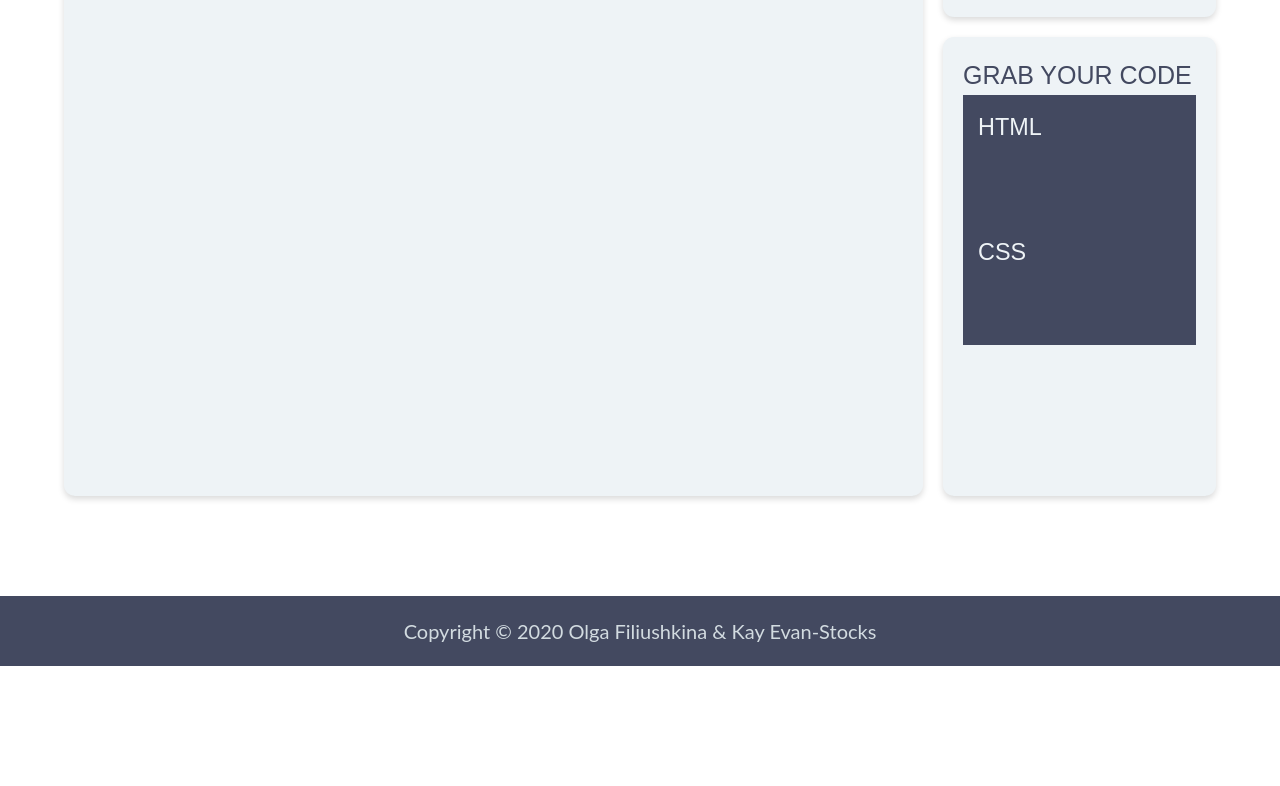
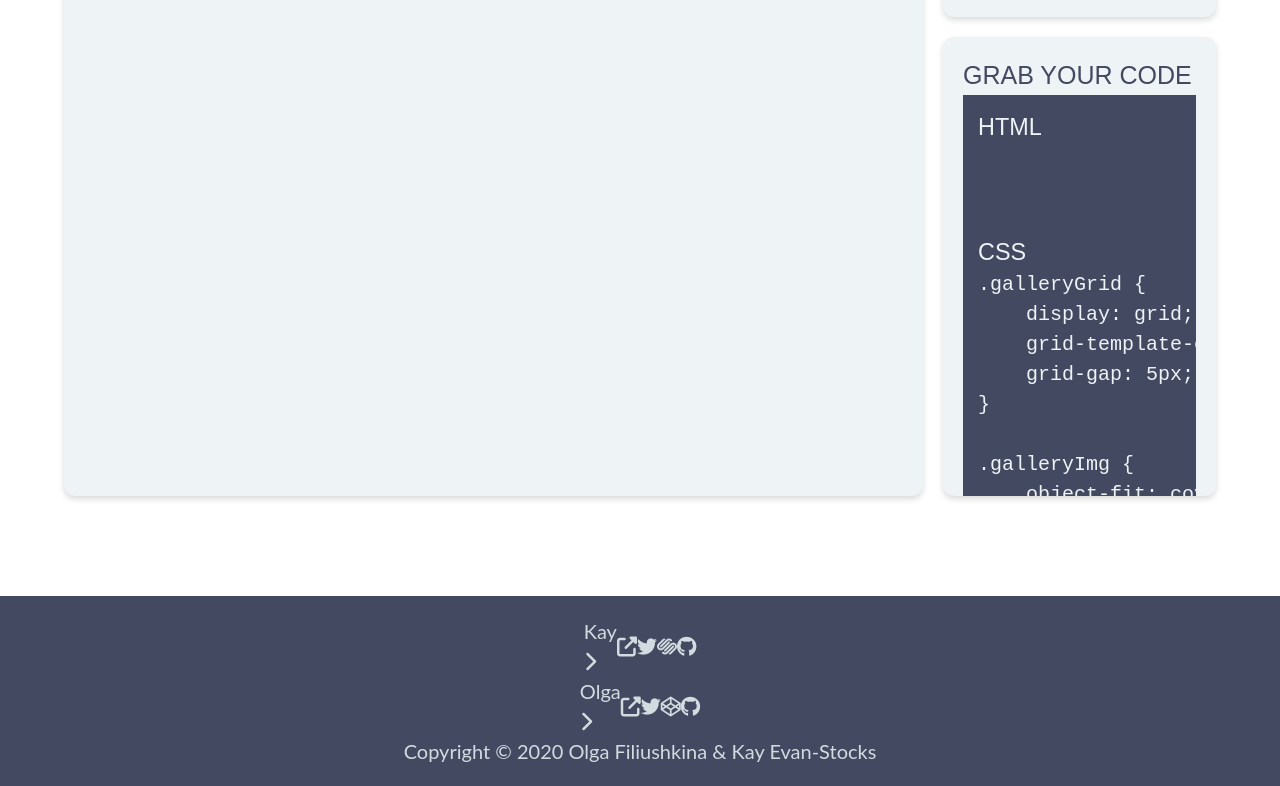
Before and after one commit to Kay-and-olga/ColorGalleryGenerator, a plain HTML site: page index.html in a window 1280 px wide. Shown: the part 1031-1817 px from the top of the page. Before the commit the page ends 1697 px from the top, so only its background shows below. Drawn offline with nearby package versions, Linux system fonts and the light colour scheme; no server answers.

Commit message:
social links expand on hover

```diff
--- a/index.html
+++ b/index.html
@@ -171,7 +171,7 @@
         <!-- social media links on the side of the page -->
         <div class="socialContainer">
             <!-- Kay -->
-            <div class="social">
+            <div class="social" id="kay">
 
                 <div class="name">
                     <p>Kay</p>
@@ -203,7 +203,7 @@
             </div>
 
             <!-- Olga -->
-            <div class="social">
+            <div class="social" id="olga">
                 <div class="name">
                     <p>Olga</p>
                     <i class="fas fa-chevron-right" aria-hidden></i>
@@ -238,6 +238,68 @@
 
     <!-- FOOTER -->
     <footer>
+        <div class="socialContainerMobile">
+            <!-- Kay -->
+            <div class="social">
+
+                <div class="name">
+                    <p>Kay</p>
+                    <i class="fas fa-chevron-right" aria-hidden></i>
+                </div>
+
+                <ul>
+                    <li>
+                        <a href="https://www.kaystocks.com/">
+                            <i class="fas fa-external-link-alt" aria-label="Kay's website"></i>
+                        </a>
+                    </li>
+                    <li>
+                        <a href="https://twitter.com/kaay_evans">
+                            <i class="fab fa-twitter" aria-label="Kay's Twitter"></i>
+                        </a>
+                    </li>
+                    <li>
+                        <a href="https://kaystocks.squarespace.com/blog">
+                            <i class="fab fa-squarespace" aria-label="Kay's Squarespace"></i>
+                        </a>
+                    </li>
+                    <li>
+                        <a href="https://github.com/kayevans">
+                            <i class="fab fa-github" aria-label="Kay's GitHub"></i>
+                        </a>
+                    </li>
+                </ul>
+            </div>
+
+            <!-- Olga -->
+            <div class="social" id="olga">
+                <div class="name">
+                    <p>Olga</p>
+                    <i class="fas fa-chevron-right" aria-hidden></i>
+                </div>
+
+
+                <ul>
+                    <li>
+                        <!-- Website -->
+                        <a href="http://olgafil.com/"><i class="fas fa-external-link-alt" aria-label="Olga's website"></i></a>
+                    </li>
+                    <li>
+                        <!-- Twitter -->
+                        <a href="https://twitter.com/OlgaFilCodes"><i class="fab fa-twitter"
+                                aria-label="Olga's Twitter"></i></a>
+                    </li>
+                    <li>
+                        <!-- Codepen -->
+                        <a href="https://codepen.io/OlgaFil"><i class="fab fa-codepen" aria-label="Olga's Codepen"></i></a>
+                    </li>
+                    <li>
+                        <!-- GitHub -->
+                        <a href="https://github.com/Olcatsy"><i class="fab fa-github" aria-label="Olga's GitHub"></i></a>
+                    </li>
+                </ul>
+            </div>
+        </div>
         <div class="wrapper">
             <p>Copyright © 2020 Olga Filiushkina & Kay Evan-Stocks </p>
         </div>
--- a/scripts.js
+++ b/scripts.js
@@ -227,9 +227,20 @@ app.showSliderInput = function(){
 // MISC FUNCTIONS
 app.openSocialOnHover = function() {
 
-    $('.social').on('click', function() {
-        console.log('click');
-        $('.social ul').addClass('openOnHover');
+    $('#kay').on('mouseenter', function() {
+        $('#kay ul').css('left', '0');
+    })
+
+    $('#kay').on('mouseleave', function () {
+        $('#kay ul').css('left', '-100%');
+    })
+
+    $('#olga').on('mouseenter', function () {
+        $('#olga ul').css('left', '0');
+    })
+
+    $('#olga').on('mouseleave', function () {
+        $('#olga ul').css('left', '-100%');
     })
 
 }
@@ -257,10 +268,7 @@ app.init = function () {
     app.changeGap();
 
     // grabs gallery code for the user to copy
-    app.getHtmlCode();
     app.getCssCode();
-
-
 }
 
 // document ready
--- a/styles/scss/partials/_general.scss
+++ b/styles/scss/partials/_general.scss
@@ -60,7 +60,3 @@ h3 {
     width: 90%;
     margin: 0 auto;
 }
-
-.openOnHover {
-    left: 0;
-}
--- a/styles/scss/partials/_main.scss
+++ b/styles/scss/partials/_main.scss
@@ -292,6 +292,7 @@ input[type='number']{
             background-color: $fontColour;
             min-width: 86px;
             @include flex(default, space-between, center);
+            z-index: 2;
 
             i {
                 font-size: 1.3rem;
@@ -300,21 +301,27 @@ input[type='number']{
                 left: 10px;
                 margin-right: 15px;
             }
-
         }
+    // .social:hover + ul {
+    //         left: 0;
+    // }
 
         ul {
             @include flex();
             background-color: $fontColour;
             position: relative;
-            // left: -100%;
-            transition: all 0.4s ease;
+            left: -100%;
+            transition: all 0.5s ease;
+
+            .openOnHover {
+                left: 0;
+            }
         }
 
         a {
             padding: 10px 15px;
 
-            @include hover {
+            @include hover() {
                 transform: scale(1.1);
             }
         }
```
Also changed, not shown: styles/style.css.
